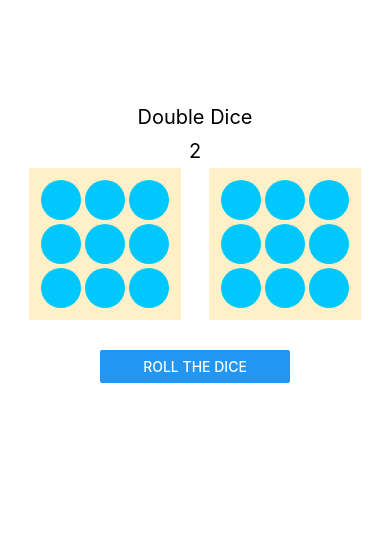
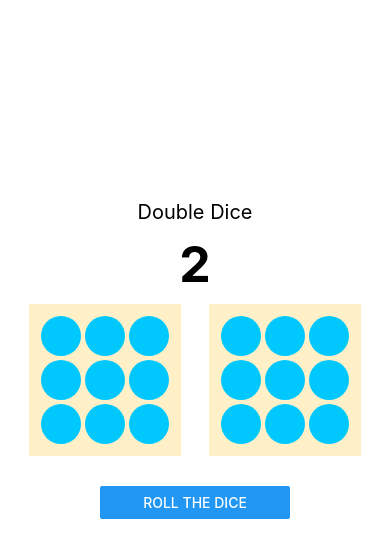
Before and after one commit to yyeonkim/moapp, a React Native app: screen / in a window 390 px wide. Shown: the top 558 px of the page. Built offline with nearby package versions, Linux system fonts and the light colour scheme.

Commit message:
Update style
주사위의 합을 나타내는 text

```diff
--- a/App.js
+++ b/App.js
@@ -14,7 +14,7 @@ export default function App() {
   return (
     <View style={styles.body}>
       <Text style={styles.text}>Double Dice</Text>
-      <Text style={styles.text}>{num1 + num2}</Text>
+      <Text style={styles.sum}>{num1 + num2}</Text>
       <View style={styles.dices}>
         <Dice num={num1} />
         <Dice num={num2} />
@@ -35,13 +35,20 @@ export default function App() {
 const styles = StyleSheet.create({
   body: {
     flex: 1,
-    marginTop: 100,
+    marginTop: 200,
   },
 
   text: {
     textAlign: "center",
     fontSize: 20,
-    margin: 5,
+    marginBottom: 10,
+  },
+
+  sum: {
+    textAlign: "center",
+    fontSize: 50,
+    fontWeight: "bold",
+    marginBottom: 10,
   },
 
   dices: {
```
